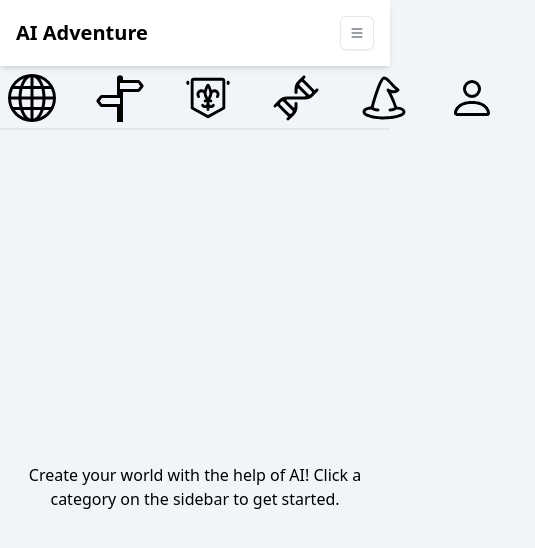
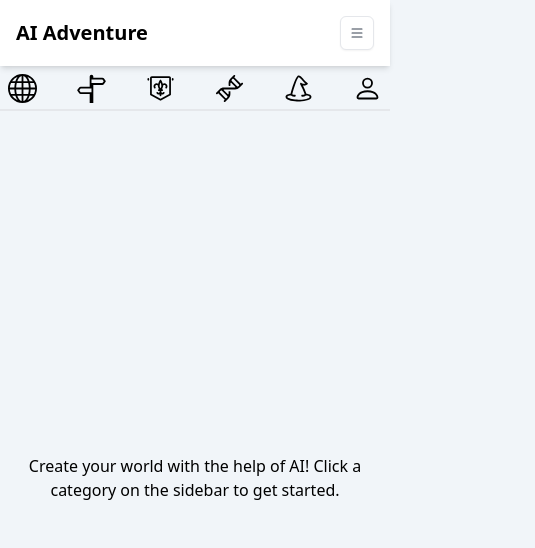
Before and after one commit to DanielWeiner/ai-adventure, a Next.js app: page /create in a window 390 px wide. Shown: the top 548 px of the page, 535 px wide, since content can reach past the window. Built offline with nearby package versions, Linux system fonts and the light colour scheme; no server answers.

Commit message:
Responsive icons

```diff
--- a/app/create/creationPage.tsx
+++ b/app/create/creationPage.tsx
@@ -5,11 +5,9 @@ import { FactionIcon } from "../components/icons";
 import { LocationIcon, WorldIcon } from "../components/icons";
 import Link from "next/link";
 
-const iconSize = '48';
-
 const NavLink = ({ pageName, nounType, tooltip, Icon } : { pageName: string, nounType: string, tooltip: string, Icon: React.FC<{className?: string, size: string}>}) => (
     <Link href="/create/[pageName]" as={`/create/${nounType}`} {...pageName === nounType ? { 'aria-current': 'page' } : {} } className="hs-tooltip [--placement:bottom] lg:[--placement:right] [&[aria-current=page]]:bg-slate-500 p-2">
-        <Icon className="hs-tooltip-toggle" size={iconSize} />
+        <Icon className="hs-tooltip-toggle" size="auto" />
 
         <span className="hs-tooltip-content hs-tooltip-shown:opacity-100 hs-tooltip-shown:visible opacity-0 transition-opacity inline-block absolute invisible z-10 py-1 px-2 bg-gray-900 text-sm font-medium text-white rounded-md shadow-sm dark:bg-slate-700" role="tooltip">
             { tooltip }
@@ -21,7 +19,7 @@ export default function CreationPage({ pageName, children } : { pageName: string
     return (
         <div className="flex flex-col lg:flex-row w-full h-full">
             <div className="lg:max-w-[5rem] border-gray-200 lg:border-gray-300 dark:border-gray-700 border-b-2 lg:border-b-0">
-                <nav className="flex mr-0 lg:-mr-0.5 flex-row lg:flex-col space-y-0 lg:space-y-2 -mb-0.5 lg:mb-0 justify-evenly lg:justify-normal space-x-6 lg:space-x-0">
+                <nav className="flex mr-0 max-w-full lg:-mr-0.5 flex-row lg:flex-col space-y-0 lg:space-y-2 -mb-0.5 lg:mb-0 justify-evenly lg:justify-normal space-x-6 lg:space-x-0">
                     <NavLink Icon={WorldIcon} nounType="world" pageName={pageName} tooltip="Worlds" />
                     <NavLink Icon={LocationIcon} nounType="location" pageName={pageName} tooltip="Locations" />
                     <NavLink Icon={FactionIcon} nounType="faction" pageName={pageName} tooltip="Factions" />
```
